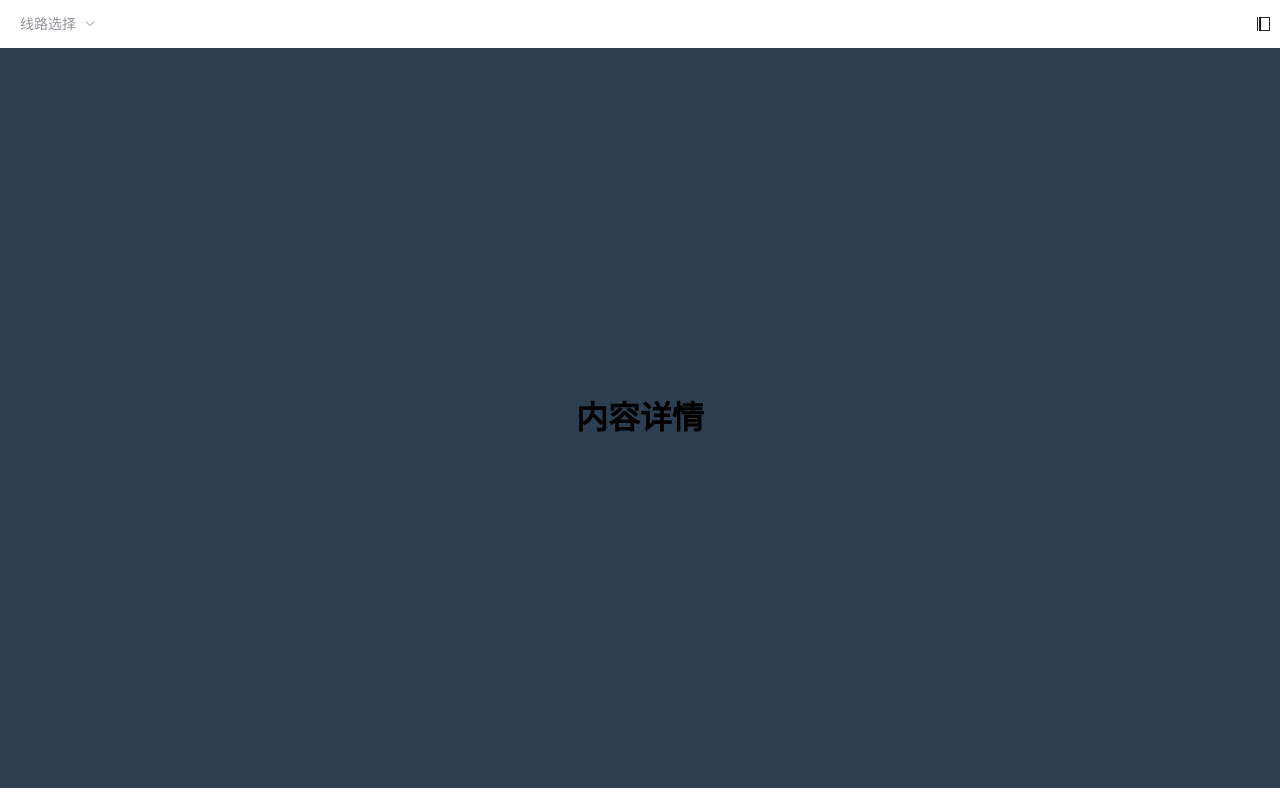
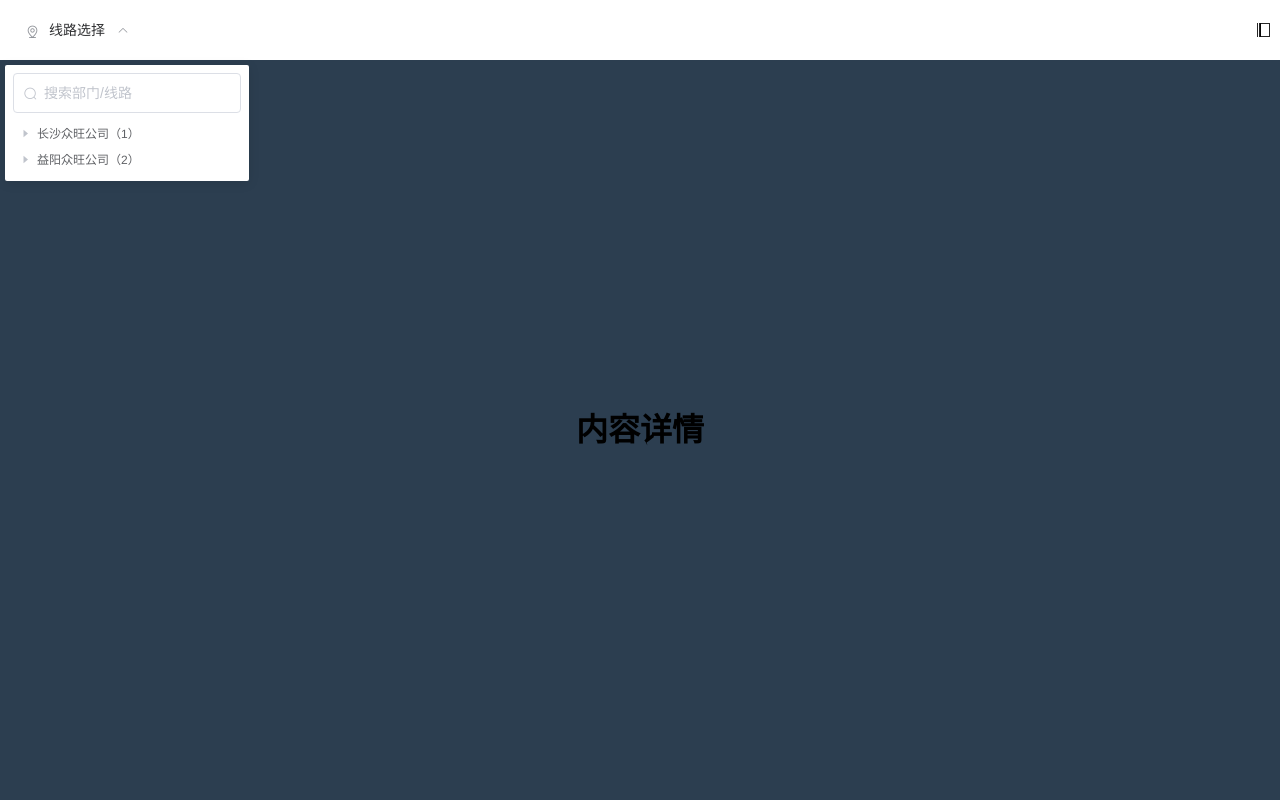
Before and after one commit to A-Tione/tree-demo, a Vue app: page / in a window 1280 px wide. Both pictures are taken after a click on the button 169 px from the left and 22 px from the top of the page. Built offline with nearby package versions, Linux system fonts and the light colour scheme.

Commit message:
增加icon

```diff
--- a/src/assets/styles/common.scss
+++ b/src/assets/styles/common.scss
@@ -49,7 +49,6 @@ body{
   display: flex;
   width: 100%;
   height: 100vh;
-
   font-size: 14px;
 }
 // 清除浮动
@@ -63,10 +62,6 @@ body{
 
 .el-menu.el-menu--horizontal {
   border: none !important;
-}
-.el-submenu__title {
-  height: initial !important;
-  line-height: initial !important;
 }
 .el-tree--highlight-current .el-tree-node.is-current>.el-tree-node__content {
   background: #F0F5FF;
@@ -82,6 +77,6 @@ body{
 .el-input-class {
   margin-bottom: 8px;
 }
-.el-menu--popup-bottom-start {
-  margin-top: 10px !important;
-}
+//.el-menu--popup-bottom-start {
+//  margin-top: 10px !important;
+//}
--- a/src/components/RowTable.vue
+++ b/src/components/RowTable.vue
@@ -3,7 +3,10 @@
         <div class="left">
             <el-menu class="el-menu-demo" mode="horizontal">
                 <el-submenu index="1">
-                    <template slot="title">线路选择</template>
+                    <template slot="title">
+                        <i slot="prefix" class="icon-class el-input__icon el-icon-location-information"></i>
+                        线路选择
+                    </template>
                     <el-input
                             class="el-input-class"
                             placeholder="搜索部门/线路"
@@ -155,13 +158,13 @@
     .content{
         @include flex-vertical-between;
         width: 100%;
-        height: 48px;
+        height: 60px;
         .left{
             display: flex;
             align-items: center;
             width: 90%;
             .el-menu-demo {
-                width: 120px;
+                width: 140px;
                 height: 32px;
                 margin-right: 20px;
                 display: flex;
```
